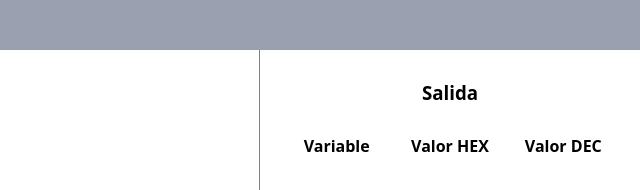
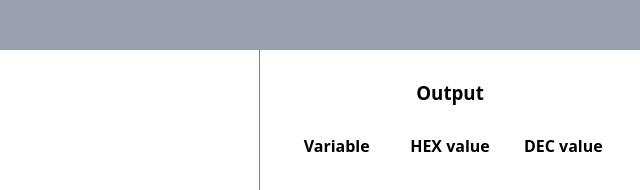
Before and after one commit to rdizpa/SimpleMachineInterpreter, a website built with Vite: page web/index.html in a window 1280 px wide. Shown: the top 190 px of the page, 640-1280 px from the left. Built offline with nearby package versions, Linux system fonts and the light colour scheme; some packages are replaced by stand-ins of ours.

Commit message:
Translate HTML texts to English

```diff
--- a/web/index.html
+++ b/web/index.html
@@ -1,5 +1,5 @@
 <!doctype html>
-<html lang="es">
+<html lang="en">
     <head>
         <meta charset="UTF-8" />
         <meta name="viewport" content="width=device-width, initial-scale=1.0" />
@@ -33,11 +33,11 @@
                     <div id="error"></div>
                 </div>
                 <div class="output">
-                    <h3>Salida</h3>
+                    <h3>Output</h3>
                     <div class="row">
                         <h4>Variable</h4>
-                        <h4>Valor HEX</h4>
-                        <h4>Valor DEC</h4>
+                        <h4>HEX value</h4>
+                        <h4>DEC value</h4>
                     </div>
                     <div class="content"></div>
                 </div>
```
